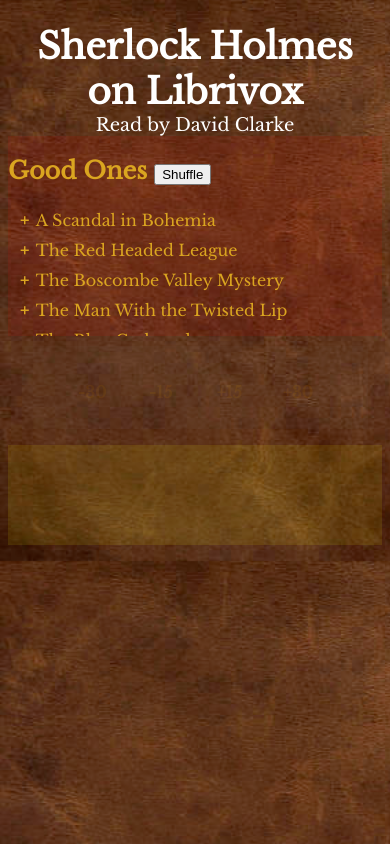
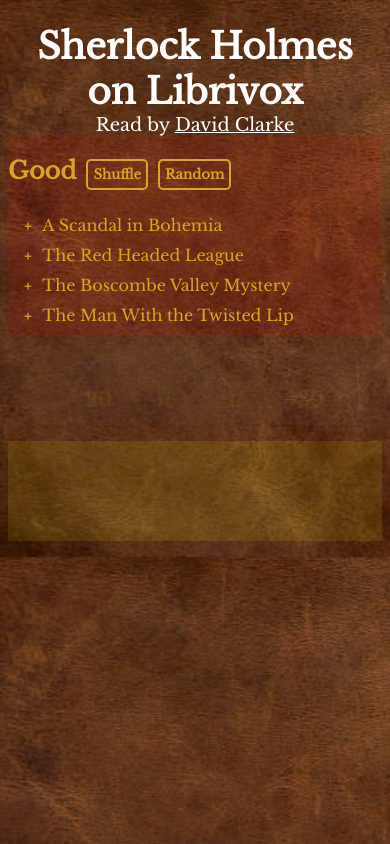
Before and after one commit to sahi1l/librivox-reader, a plain HTML site: page index.html in a window 390 px wide. Drawn offline with nearby package versions, Linux system fonts and the light colour scheme.

Commit message:
Made the app a little more generic, and added the Random button

```diff
--- /dev/null
+++ b/holmes.js
@@ -0,0 +1,38 @@
+import { Adventures, Memoirs, Return } from "./holmesList.js";
+class Source {
+    constructor(name) {
+        this.name = name;
+        this.entries = [];
+    }
+    add(entry) {this.entries.push(entry);}
+    length() {return this.entries.length;}
+    get(val) {
+        if (val== undefined) {
+            val = Math.floor(Math.random() * this.length());
+        } else if (val==-1) {val = this.length()-1;}
+        return this.entries[val];
+    }
+}
+
+export function loadHolmes() {
+    let sources = {good: new Source("Good"),
+               others: new Source("Others")};
+    for (let L of [Adventures,Memoirs,Return]) {
+        let urltemplate = L[0];
+        let last = null;
+        for (let n=1; n<L.length; n++) {
+            let url = urltemplate.replace("@",("0"+n).slice(-2));
+            let code = L[n][0];
+            let name = L[n].slice(1);
+            if (code == "^" && last) {
+                last.parttwo = url;
+                continue;
+            }
+            let entry = {name: name.replace(" Part 1",""),
+                         url: url};
+            if (code == "*") {sources.good.add(entry); last = sources.good.get(-1);}
+            if (code == "-") {sources.others.add(entry); last = sources.others.get(-1);}
+        }
+    }
+    return sources;
+}
--- /dev/null
+++ b/holmesList.js
@@ -0,0 +1,49 @@
+export let Adventures = [
+    "https://www.archive.org/download/adventuressherlockholmes_v4_1501_librivox/adventuresofsherlockholmes_@_doyle_64kb.mp3",
+    "*A Scandal in Bohemia",
+    "*The Red Headed League",
+    "-A Case of Identity",
+    "*The Boscombe Valley Mystery",
+    "-The Five Orange Pips",
+    "*The Man With the Twisted Lip",
+    "*The Blue Carbuncle",
+    "-The Speckled Band",
+    "-The Engineer's Thumb",
+    "*The Noble Bachelor",
+    "*The Beryl Coronet",
+    "*The Copper Beeches",
+]
+
+export let Memoirs = [
+"https://www.archive.org/download/memoirsofsherlockholmesv3_1502_librivox/memoirsofsherlockholmes_@_doyle_64kb.mp3",
+"*Silver Blaze",
+"*The Yellow Face",
+"*The Stock Broker's Clerk",
+"*The Gloria Scott",
+"*The Musgrave Ritual",
+"*The Reigate Puzzle",
+"*The Crooked Man",
+"*The Resident Patient",
+"*The Greek Interpreter",
+"*The Naval Treaty Part 1",
+"^The Naval Treaty Part 2",
+"-The Final Problem",
+]
+
+export let Return = [
+    "https://www.archive.org/download/returnsherlockholmes_v3_1507_librivox/returnofsherlockholmes_01_doyle_64kb.mp3",
+    "*The Empty House",
+    "*The Norwood Builder",
+    "*The Dancing Men",
+    "*The Solitary Bicyclist",
+    "*The Priory School Part 1",
+    "^The Priory School Part 2",
+    "*Black Peter",
+    "-Charles Augustus Milverton",
+    "*The Six Napoleons",
+    "*The Three Students",
+    "*The Golden Pince-Nez",
+    "*The Missing Three-Quarter",
+    "*The Abbey Grange",
+    "*The Second Stain",
+]
--- /dev/null
+++ b/index.css
@@ -0,0 +1,119 @@
+body {
+    background: url("leather.png");
+    background-size: cover;
+    font-family: "Libre Baskerville", "Times", serif;
+    color: goldenrod;
+}
+
+ul {list-style-type: none;}
+li p {margin:5px; display:inline-block;}
+li button {
+    margin-left: -5px;
+}
+/*.button {
+    display:inline-block;
+    text-align:center;
+    min-width: 15px;
+    padding: 2px;
+    font-weight:bold;
+}*/
+button {
+    background: transparent;
+    border: transparent;
+    font-family: "Libre Baskerville", "Times", serif;
+    font-weight: bold;
+    color: goldenrod;
+    cursor: pointer;
+}
+/*===HEADER===*/
+header {
+    grid-area: header;
+    text-align:center;
+    color: white;
+    font-family: "Libre Baskerville";
+    font-size: large;
+}
+header h1 {margin-bottom:0px;}
+
+header a {color: white;}
+header a:visited {color: goldenrod;}
+/*===NAV: List of available stories*/
+nav {
+    grid-area: storylist;
+    overflow-y:scroll;
+    background:rgba(255,0,0,0.1);
+    text-align:left;
+    padding-right: 5px;
+}
+nav ul {padding-left: 15px;}
+nav li {cursor: pointer;}
+nav h2 button {
+    border-radius: 5px;
+    border: 2px goldenrod solid;
+    padding: 5px;
+    margin-left: 10px;
+}
+/*===PLAYER===*/
+#player {
+    grid-area: player;
+    display:inline-block;
+    width:90%;
+    padding:5px;
+    text-align: center;
+    background-color:rgba(128,128,128,0.5);
+}
+#player.hide {opacity: 0.1;}
+#player #audio {width: 100%;}
+#player audio {width: 100%;}
+#player #buttons {
+    display: flex;
+    width: 250px;
+    justify-content: space-between;
+    margin: auto;
+    padding-top: 5px;
+}
+#player #buttons button {
+    height: 40px;
+    width: 40px;
+}
+#playing {font-size:24px;}
+.skip {
+    display: inline-block;
+    font-weight: bold;
+    font-size: 125%;
+}
+
+/*===PLAYLIST===*/
+#playlist {
+    grid-area: playlist;
+    background: rgba(255,255,0,0.1);
+    overflow-y: scroll;
+    text-align:left;
+}
+
+
+/*===MAIN===*/
+main {
+    display: grid;
+    grid-template-areas:
+        'header header'
+        'storylist player'
+        'storylist playlist';
+    grid-template-rows: 100px 180px calc(100vh - 280px); /*calc(100%-140px);*/
+    grid-template-columns: 300px calc(100vw - 300px); /*calc(100%-200px);*/
+}
+
+/*===PHONE===*/
+@media screen and (max-width:667px) {
+    main {
+        display: block;
+        text-align: center;
+    }
+    nav {
+        height:200px;
+        margin-bottom:10px;
+    }
+    #playlist {
+        height:100px;
+    }
+}
--- a/index.html
+++ b/index.html
@@ -7,113 +7,44 @@
 <script src="adventures.js"></script>
 <script src="memoirs.js"></script>
 <script src="return.js"></script>
-<script src="index.js"></script>
+<script type=module src="index.js"></script>
 <link rel="preconnect" href="https://fonts.googleapis.com">
 <link rel="preconnect" href="https://fonts.gstatic.com" crossorigin>
 <link href="https://fonts.googleapis.com/css2?family=Libre+Baskerville&display=swap" rel="stylesheet">
+<link rel="stylesheet" href="index.css"></link>
 <!--
     BASIC LAYOUT: HEADER WITH NAME, FROZEN AT TOP
     LEFT COLUMN WITH LIST OF STORIES, SCROLLABLE
     PLAYER AT SAME LEVEL
     -->
-<style>
-  body {
-      background: url("leather.png");
-      background-size: cover;
-      font-family: "Libre Baskerville", "Times";
-      color: goldenrod;
-  }
-  header {grid-area: header;
-          text-align:center;
-          color: white;
-          font-family: "Libre Baskerville";
-          font-size: large;
-         }
-  nav {grid-area: storylist;overflow-y:scroll;background:rgba(255,0,0,0.1);text-align:left;}
-  nav ul {padding-left: 15px;}
-  #player {grid-area: player;display:inline-block;width:90%;padding:5px;text-align: center;}
-  #player.hide {opacity: 0.1;}
-  #player #audio {width: 100%;}
-  #player audio {width: 100%;}
-  #playlist {
-      grid-area: playlist;
-      background: rgba(255,255,0,0.1);
-      overflow-y: scroll;
-      text-align:left;
-  }
-  #player #buttons {
-      display: flex;
-      width: 250px;
-      justify-content: space-between;
-      margin: auto;
-      padding-top: 5px;
-  }
-  #player #buttons .button {
-      height: 40px;
-      width: 40px;
-  }
-  ul {list-style-type: none;}
-  li p {margin:5px; display:inline-block;}
-  li .button {
-      margin-left: -5px;
-  }
-  .button {
-      display:inline-block;
-      text-align:center;
-      min-width: 15px;
-      padding: 2px;
-      font-weight:bold;
-  }
-  main {display: grid;
-        grid-template-areas:
-            'header header'
-            'storylist player'
-            'storylist playlist';
-        grid-template-rows: 100px 180px calc(100vh - 280px); /*calc(100%-140px);*/
-        grid-template-columns: 300px calc(100vw - 300px); /*calc(100%-200px);*/
-       }
-  @media screen and (max-width:667px) {
-      main {
-          display: block;
-          text-align: center;
-      }
-      nav {height:200px;margin-bottom:10px;}
-      #playlist {
-          height:100px;
-      }
-  }
-  nav {padding-right:5px;}
-  nav li {cursor: pointer;}
-  #playing {font-size:24px;}
-  #player {background-color:rgba(128,128,128,0.5);}
-  h1 {margin-bottom:0px;}
-
-</style>
 <main>
   <header>
     <hgroup>
       <h1>Sherlock Holmes on Librivox</h1>
-      Read by David Clarke
+      Read by <A HREF="https://librivox.org/reader/7408">David Clarke</A>
       </hgroup>
     </header>
 <nav>
-  <section id="good">
-    <h2>Good Ones <button>Shuffle</button></h2>
+<!--  <section id="good">
+    <h2>
+      <button id="shuffle">Shuffle</button>
+      <button id="random">Choose Random</button>
+    </h2>
     <ul></ul>
   </section>
   <section id="others">
     <h2>Other Ones</h2>
     <ul></ul>
-  </section>
+  </section>-->
 </nav>
 <div id="player">
   <p id="playing"></p>
   <div id="audio"></div>
   <div id="buttons">
-    <div class="button">-30</div>
-    <div class="button">-15</div>
-    <div class="button">+15</div>
-    <div class="button">+30</div>
+    <button class="skip">-30</button>
+    <button class="skip">-15</button>
+    <button class="skip">+15</button>
+    <button class="skip">+30</button>
     </div>
 </div>
 <ul id="playlist"></div>
--- a/index.js
+++ b/index.js
@@ -1,22 +1,20 @@
-let good = [];
-let others = [];
+import { loadHolmes } from "./holmes.js";
 let playlist = [];
+let sources = {};
 function shuffle(array) {
   for (let i = array.length - 1; i > 0; i--) {
     let j = Math.floor(Math.random() * (i + 1)); // random index from 0 to i
-
-    // swap elements array[i] and array[j]
-    // we use "destructuring assignment" syntax to achieve that
-    // you'll find more details about that syntax in later chapters
-    // same can be written as:
-    // let t = array[i]; array[i] = array[j]; array[j] = t
     [array[i], array[j]] = [array[j], array[i]];
   }
 }
-function ShuffleGood() {
-    playlist = [...good];
+function Shuffle(source) {
+    playlist = [...source.entries];
     shuffle(playlist);
     UpdatePlaylist();
+}
+
+function GetRandom(source) {
+    AddToPlaylist(source.get());
 }
 function skip(amt) {
     let time = $("audio")[0].currentTime;
@@ -34,7 +32,7 @@ function UpdatePlaylist() {
     for (let n in playlist) {
         let entry = playlist[n];
         let $li = $("<li>").appendTo("#playlist").html(entry.name);
-        $("<div>").addClass("button").html("&#128465;").prependTo($li).on("click",(e,en=entry)=>RemoveFromPlaylist(n));
+        $("<button>").addClass("trash").html("&#128465;").prependTo($li).on("click",(e,en=entry)=>RemoveFromPlaylist(n));
     }
     if(!$("audio").length) {
         Play();
@@ -72,36 +70,40 @@ function Play(entry) {
 }
 
 function init() {
-    for (let L of [AoSH,MoSH,RoSH]) {
-        let urltemplate = L[0];
-        let last = null;
-        for (let n=1; n<L.length; n++) {
-            let url = urltemplate.replace("@",("0"+n).slice(-2));
-            let code = L[n][0];
-            let name = L[n].slice(1);
-            if (code == "^" && last) {
-                last.parttwo = url;
-                continue;
-            }
-            let entry = {name: name.replace(" Part 1",""), url: url};
-            if (code == "*") {good.push(entry); last = good[good.length-1];}
-            if (code == "-") {others.push(entry); last = others[others.length-1];}}
-    }
-    let $ul = $("#good ul");
-    for (let i=0;i<good.length;i++) {
-        let entry = good[i];
+    sources = loadHolmes();
+    console.debug(sources);
+    for (let srcid of Object.keys(sources)) {
+        let source = sources[srcid];
+        source.$w = $("<section>").appendTo("nav");
+        let $h2 = $("<h2>").html(source.name).appendTo(source.$w);
+        $("<button>").addClass("shuffle").html("Shuffle")
+            .appendTo($h2)
+            .on("click", (e,s=source) => {Shuffle(s);}
+               );
+        $("<button>").addClass("random").html("Random").appendTo($h2)
+            .on("click", (e,s=source) => {GetRandom(s);}
+               );
+        let $ul = $("<ul>").appendTo(source.$w);
+        console.debug(source,source.length());
+        for (let i=0;i<source.length();i++) {
+            let entry = source.get(i);
             let $li = $("<li>").appendTo($ul);
             let $row = $("<p>").appendTo($li);
             $row.on("click",(e,en=entry)=>Play(entry));
             $row.html(entry.name);
             $row.attr({href:entry.url});
-        let $add = $("<div>").addClass("button").css({display:"inline"}).html("+").prependTo($li);
+            let $add = $("<button>")
+                .addClass("add")
+                .css({display:"inline"})
+                .html("+")
+                .prependTo($li);
             $add.on("click",(e,en=entry) => {AddToPlaylist(en);});
             if (entry.parttwo) {
                 $row.append("*");
             }
         }
-    $ul = $("#others ul");
+    }
+/*    $ul = $("#others ul");
     for (let i=0;i<others.length;i++) {
         let entry = others[i];
         let $li = $("<li>").appendTo($ul);
@@ -113,9 +115,8 @@ function init() {
             $row.append("*");
         }
     }
-
-    $("#player #buttons .button").on("click",(e) => {skip(Number(e.target.innerText))});
-    $("#good h2 button").on("click",ShuffleGood);
+*/
+    $("#player #buttons button").on("click",(e) => {skip(Number(e.target.innerText));});
     ClearAudio();
 }
 
```
Also changed, not shown: adventures.js (deleted, +0 -15 lines), memoirs.js (deleted, +0 -15 lines), return.js (deleted, +0 -17 lines). Lines whose indentation alone changed are shown as unchanged.
